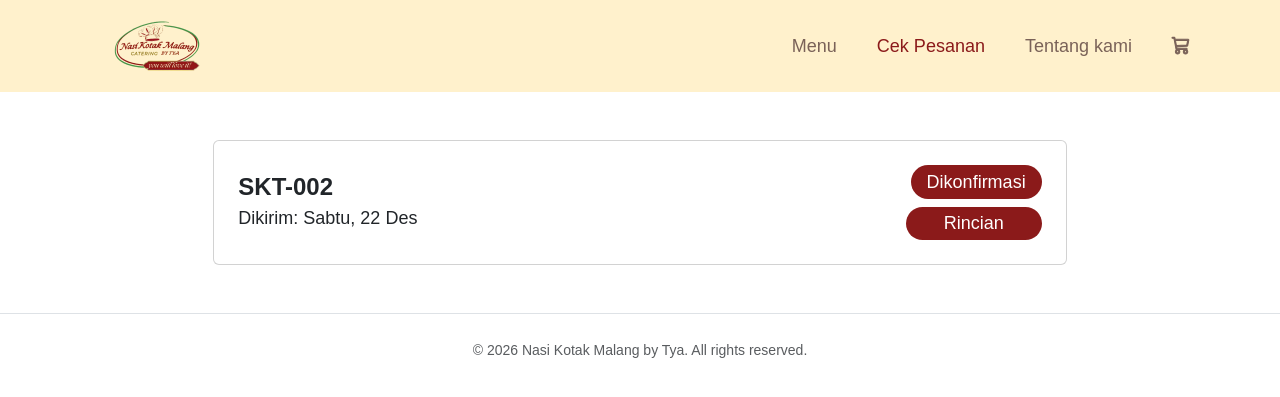
After one commit to AndraPratamaRiswan/Kelompok2_PBL_TI2H, a PHP site: page /cek-pesanan.php in a window 1280 px wide. The commit adds this page. Shown: the top 397 px of the page. Run offline with PHP 8.4, Linux system fonts and the light colour scheme; some web fonts are replaced.

Commit message:
Lembah - Frontend - 05 - (Pembeli) - halaman cek pesanan masih statis

```diff
--- a/Pembeli/assets/css/style.css
+++ b/Pembeli/assets/css/style.css
@@ -4,6 +4,10 @@
 
 .bg-red {
     background-color: #8B1A1A !important; /* Ganti kode warnanya sesuai Figma-mu */
+}
+
+.bg-white{
+    background-color: white;
 }
 
 .isi-red{
@@ -47,6 +51,13 @@
     color: #8B1A1A;
 }
 
+.font-24 {
+    font-size: 24px !important;
+}
+.font-18 {
+    font-size: 18px !important;
+}
+
 
 
 body {
--- /dev/null
+++ b/Pembeli/cek-pesanan.php
@@ -0,0 +1,92 @@
+<?php
+$halaman = 'cek-pesanan';
+include 'includes/header.php';
+?>
+
+<div class="card p-4 col-md-8 mx-auto mt-5 mb-5">
+    <div class="row align-items-center">
+        <!-- Kolom Kiri -->
+        <div class="col-6 text-start">
+            <h5 class="fw-bold font-24 mb-1">SKT-002</h5>
+            <p class="font-18 mb-0">Dikirim: Sabtu, 22 Des</p>
+        </div>
+
+        <!-- Kolom Kanan -->
+        <div class="col-6 text-end">
+            <!-- [UNTUK BACKEND] Daftar class warna badge status... -->
+            <span class="badge bg-red rounded-pill px-3 py-2 mb-2 d-inline-block font-18 fw-normal">
+                Dikonfirmasi
+            </span>
+            <br>
+            <button type="button" class="btn bg-red text-white rounded-pill font-18 fw-normal" data-bs-toggle="collapse" data-bs-target="#demo" style="--bs-btn-padding-y: .120rem; --bs-btn-padding-x: 2.3rem; --bs-btn-font-size: .75rem;">
+                Rincian
+            </button>
+        </div>
+    </div>
+
+    <div id="demo" class="collapse mt-4 pt-4 pb-4 border-top ">
+        <div class="position-relative mt-2 mb-5">
+            <!-- Bar -->
+            <div style="position: absolute; top: 35px; left: 12%; right: 12%; height: 3px; background-color: #000; z-index: 1;"></div>
+
+            <!-- 4 Kolom bundar -->
+            <div class="row text-center position-relative" style="z-index: 2;">
+                <!-- Status 1 -->
+                <div class="col-3">
+                    <p class="mb-2 fw-bold text-success font-18">Dikonfirmasi</p>
+                    <div class="rounded-circle bg-success mx-auto" style="width: 24px; height: 24px;"></div>
+                    <p class="mt-2 text-muted font-18">Rabu, 1 Jan</p>
+                </div>
+                <!-- Status 2 -->
+                <div class="col-3">
+                    <p class="mb-2 fw-bold font-18">Diproses</p>
+                    <div class="rounded-circle bg-dark mx-auto" style="width: 24px; height: 24px;"></div>
+                    <p class="mt-2 text-muted font-18">&nbsp;</p>
+                </div>
+                <!-- Status 3 -->
+                <div class="col-3">
+                    <p class="mb-2 fw-bold font-18">Dikirim</p>
+                    <div class="rounded-circle bg-dark mx-auto" style="width: 24px; height: 24px;"></div>
+                    <p class="mt-2 text-muted font-18">&nbsp;</p>
+                </div>
+                <!-- Status 4 -->
+                <div class="col-3">
+                    <p class="mb-2 fw-bold font-18">Selesai</p>
+                    <div class="rounded-circle bg-dark mx-auto" style="width: 24px; height: 24px;"></div>
+                    <p class="mt-2 text-muted font-18">&nbsp;</p>
+                </div>
+            </div>
+        </div>
+
+        <div class="row">
+            <div class="col-8 text-start">
+                 <p class="fw-light font-18 mb-0">Nasi box ayam x10</p>
+            </div>
+
+            <div class="col-4 text-end">
+                <p class="fw-light font-18 ">rp.50000</p>
+            </div>
+
+        </div>
+
+        <div class="row">
+            <div class="col-6 text-start fw-bold font-18">TOTAL</div>
+            <div class="col-6 text-end fw-bold font-18">rp.50000</div>
+        </div>
+
+        <div class="d-grid gap-2 mt-4">
+                <button class="btn bg-red text-white font-18 fw-bold " type="button">Cetak Nota</button>
+        </div>
+
+    </div>
+
+
+
+</div>
+
+
+
+<?php
+// Perhatikan bagian ini, pastikan path foldernya benar
+include 'includes/footer.php';
+?>
```
